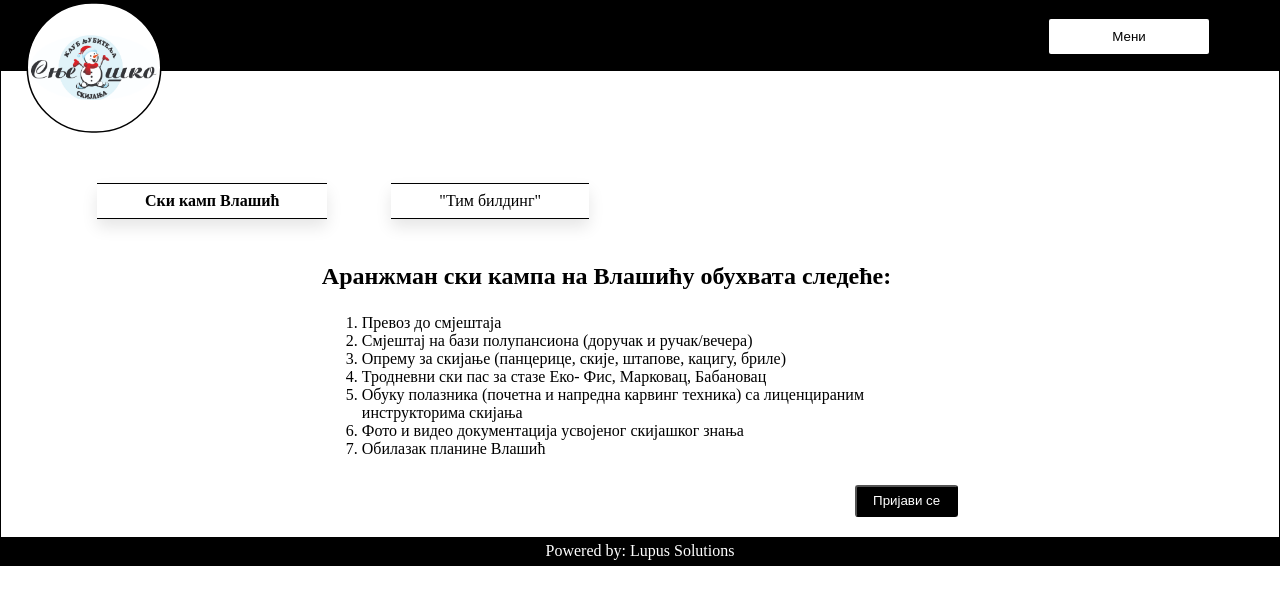
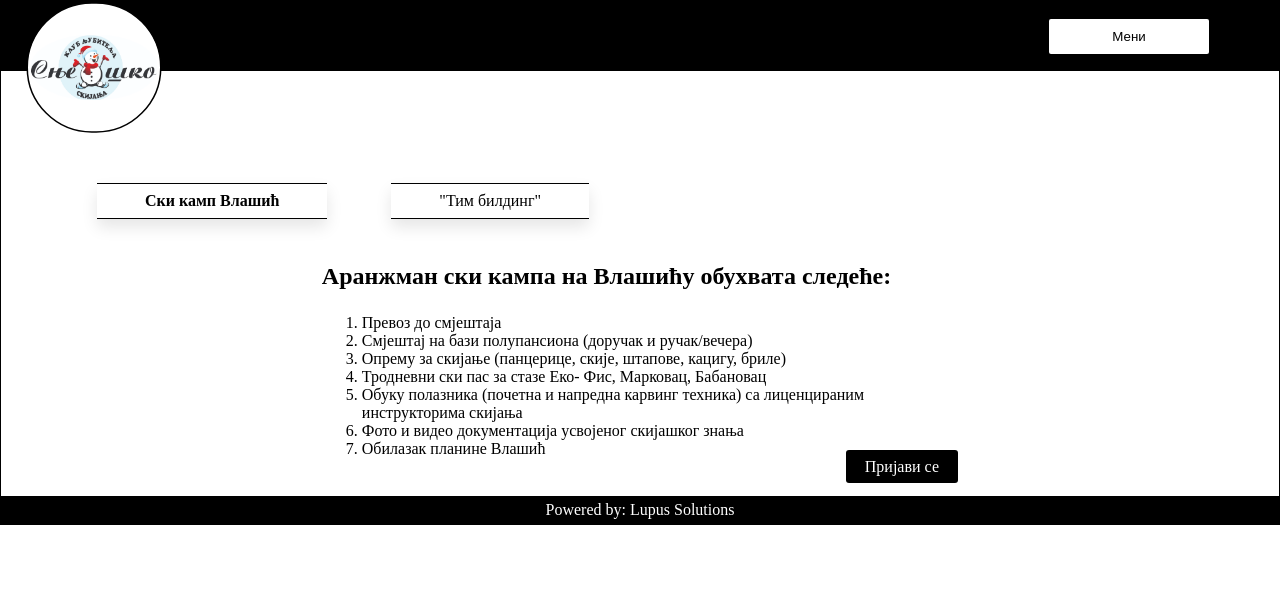
Before and after one commit to Lupus93v/skikamp, a React (Create React App) app: page /offer in a window 1280 px wide. Shown: the top 604 px of the page. Built offline with nearby package versions, Linux system fonts and the light colour scheme.

Commit message:
apply button

```diff
--- a/src/Pages/SkiKampVlasic.js
+++ b/src/Pages/SkiKampVlasic.js
@@ -1,4 +1,5 @@
 import React from "react"
+import { NavLink } from "react-router-dom"
 
 export default function SkiKampVlasic() {
 
@@ -15,7 +16,7 @@ export default function SkiKampVlasic() {
                 <li>Обилазак планине Влашић</li>
             </ol>
             <div className="button-container">
-                <button>Пријави се</button>
+                <NavLink className="apply-btn" to="/apply">Пријави се</NavLink>
             </div>
         </div>
     )
--- a/src/index.css
+++ b/src/index.css
@@ -101,7 +101,8 @@ body {
   text-align: right;
 }
 
-.ski-kamp-container button {
+.apply-btn {
+  text-decoration: none;
   background-color: black;
   color: white;
   border-radius: 3px;
```
